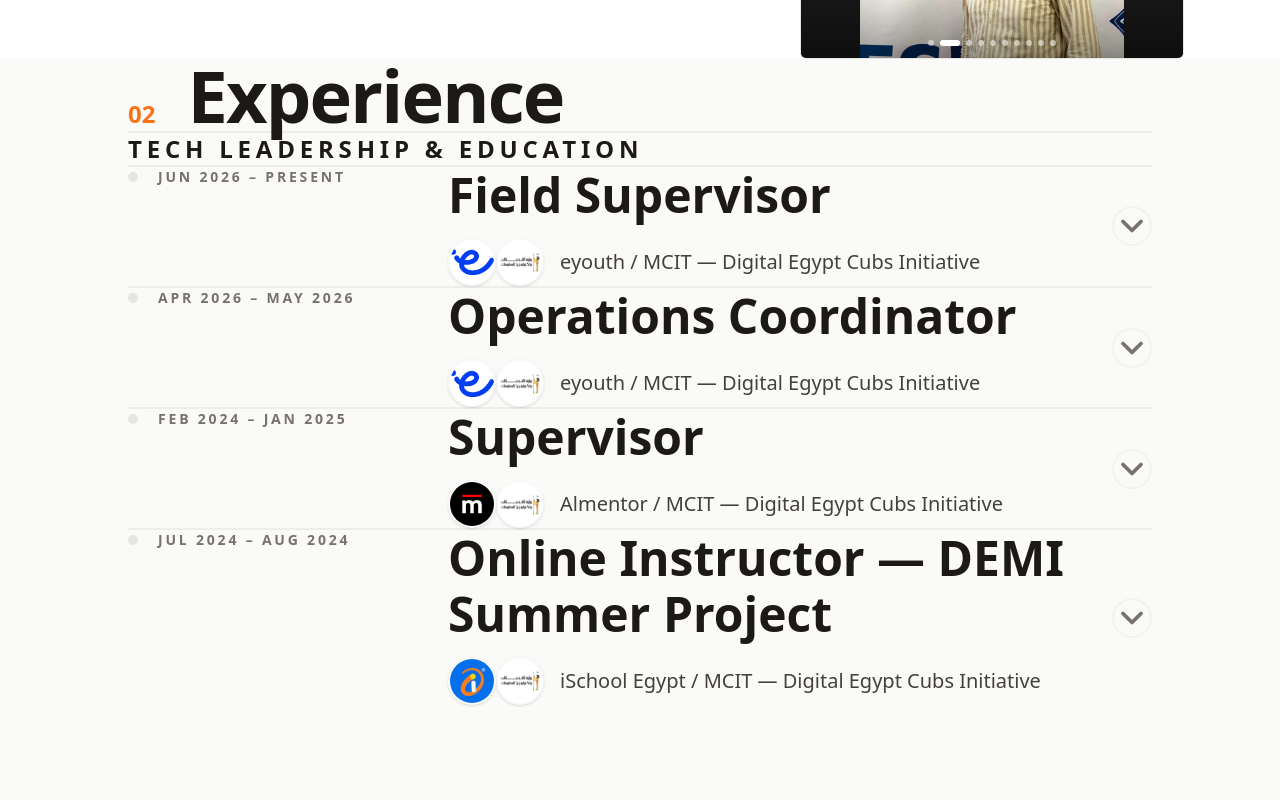
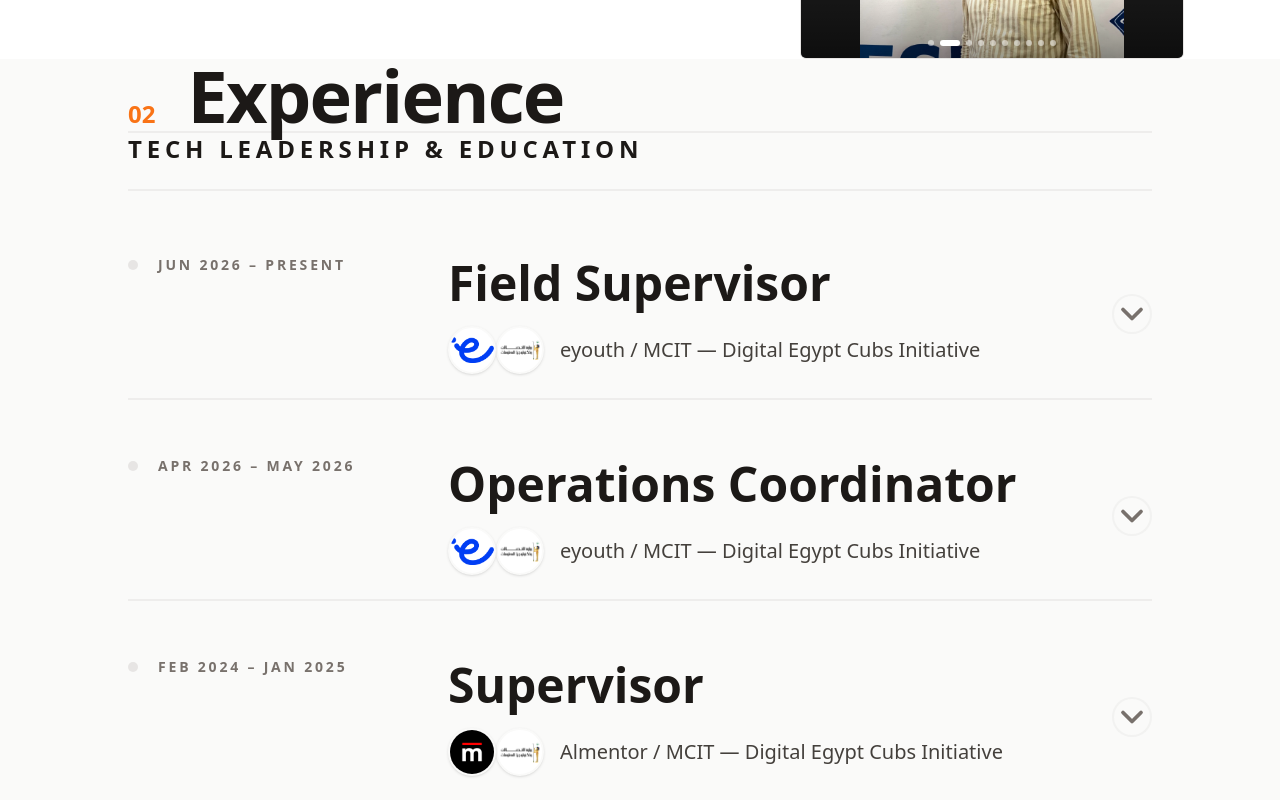
Before and after one commit to osamaelfeky307/Myportfolio, a Next.js app: page / in a window 1280 px wide. Shown: the part 2000-2800 px from the top of the page. Built offline with nearby package versions, Linux system fonts and the light colour scheme; a web font is replaced by a local one.

Commit message:
fix(experience): accordion spacing and scrolling behavior

```diff
--- a/components/Experience.tsx
+++ b/components/Experience.tsx
@@ -4,7 +4,7 @@
 import { ArrowUpRight, ChevronDown } from "lucide-react";
 import FadeIn from "./FadeIn";
 import Carousel from "./Carousel";
-import { useState } from "react";
+import { useState, useRef, useEffect } from "react";
 
 // Component to automatically highlight numbers in text
 const HighlightNumbers = ({ text }: { text: string }) => {
@@ -24,14 +24,56 @@
   );
 };
 
-const ExperienceAccordion = ({ entry, isLast }: { entry: ExperienceEntry; isLast: boolean }) => {
-  const [isOpen, setIsOpen] = useState(false);
+const ExperienceAccordion = ({
+  entry,
+  isLast,
+  isOpen,
+  onToggle
+}: {
+  entry: ExperienceEntry;
+  isLast: boolean;
+  isOpen: boolean;
+  onToggle: () => void;
+}) => {
+  const accordionRef = useRef<HTMLDivElement>(null);
+
+  useEffect(() => {
+    if (isOpen && accordionRef.current) {
+      const element = accordionRef.current;
+      const yOffset = -120; // Accounts for the 80px navbar + some padding
+
+      const smoothScroll = () => {
+        if (element) {
+          const y = element.getBoundingClientRect().top + window.scrollY + yOffset;
+          window.scrollTo({ top: y, behavior: "smooth" });
+        }
+      };
+
+      // Start scrolling almost immediately for a responsive feel
+      const t1 = setTimeout(smoothScroll, 50);
+      // Correct the position once the collapse animation of the previous item is finishing
+      const t2 = setTimeout(smoothScroll, 450);
+
+      return () => {
+        clearTimeout(t1);
+        clearTimeout(t2);
+      };
+    }
+  }, [isOpen]);
 
   return (
-    <div className={`py-6 md:py-4 ${!isLast ? "border-b-2 border-border/60" : ""} group`}>
+    <div
+      ref={accordionRef}
+      className={`group ${!isLast ? "border-b-2 border-border/60" : ""}`}
+      style={{
+        paddingTop: "1.5rem",
+        paddingBottom: "1.5rem",
+        marginBottom: !isLast ? "2rem" : "0"
+      }}
+    >
       <button
-        onClick={() => setIsOpen(!isOpen)}
-        className="w-full text-left py-4 md:py-10 flex flex-col md:flex-row md:items-center justify-between gap-4 md:gap-8 hover:bg-fg/5 transition-colors px-2 -mx-2 md:px-6 md:-mx-6 rounded-2xl group relative"
+        onClick={onToggle}
+        className="w-full text-left py-4 md:py-10 flex flex-col md:flex-row md:items-center justify-between gap-4 md:gap-8 hover:bg-fg/5 transition-colors px-4 -mx-4 md:px-6 md:-mx-6 rounded-2xl group relative"
       >
         <div className="flex flex-col md:flex-row md:items-start gap-4 md:gap-16 w-full pr-20 md:pr-0">
           {/* Period - Acts as the bullet/indicator */}
@@ -153,6 +195,8 @@
 };
 
 export default function Experience() {
+  const [openId, setOpenId] = useState<string | null>(null);
+
   return (
     <section
       id="experience"
@@ -170,20 +214,28 @@
           {EXPERIENCE.map((block) => (
             <div key={block.id}>
               <FadeIn delay={0.1}>
-                <h3 className="text-lg md:text-2xl font-bold text-fg uppercase tracking-[0.2em] mb-6 md:mb-12 border-b-2 border-border/60 pb-4 md:pb-6">
+                <h3
+                  className="text-lg md:text-2xl font-bold text-fg uppercase tracking-[0.2em] border-b-2 border-border/60"
+                  style={{ paddingBottom: "1.5rem", marginBottom: "2.5rem" }}
+                >
                   {block.heading}
                 </h3>
               </FadeIn>
 
               <div className="flex flex-col">
-                {block.entries.map((entry, ei) => (
+                {block.entries.map((entry, ei) => {
+                  const id = `${block.id}-${ei}`;
+                  return (
                     <FadeIn key={ei} delay={0.1 + ei * 0.1}>
                       <ExperienceAccordion
                         entry={entry}
                         isLast={ei === block.entries.length - 1}
+                        isOpen={openId === id}
+                        onToggle={() => setOpenId(openId === id ? null : id)}
                       />
                     </FadeIn>
-                ))}
+                  );
+                })}
               </div>
             </div>
           ))}
```
Lines whose indentation alone changed are shown as unchanged.
